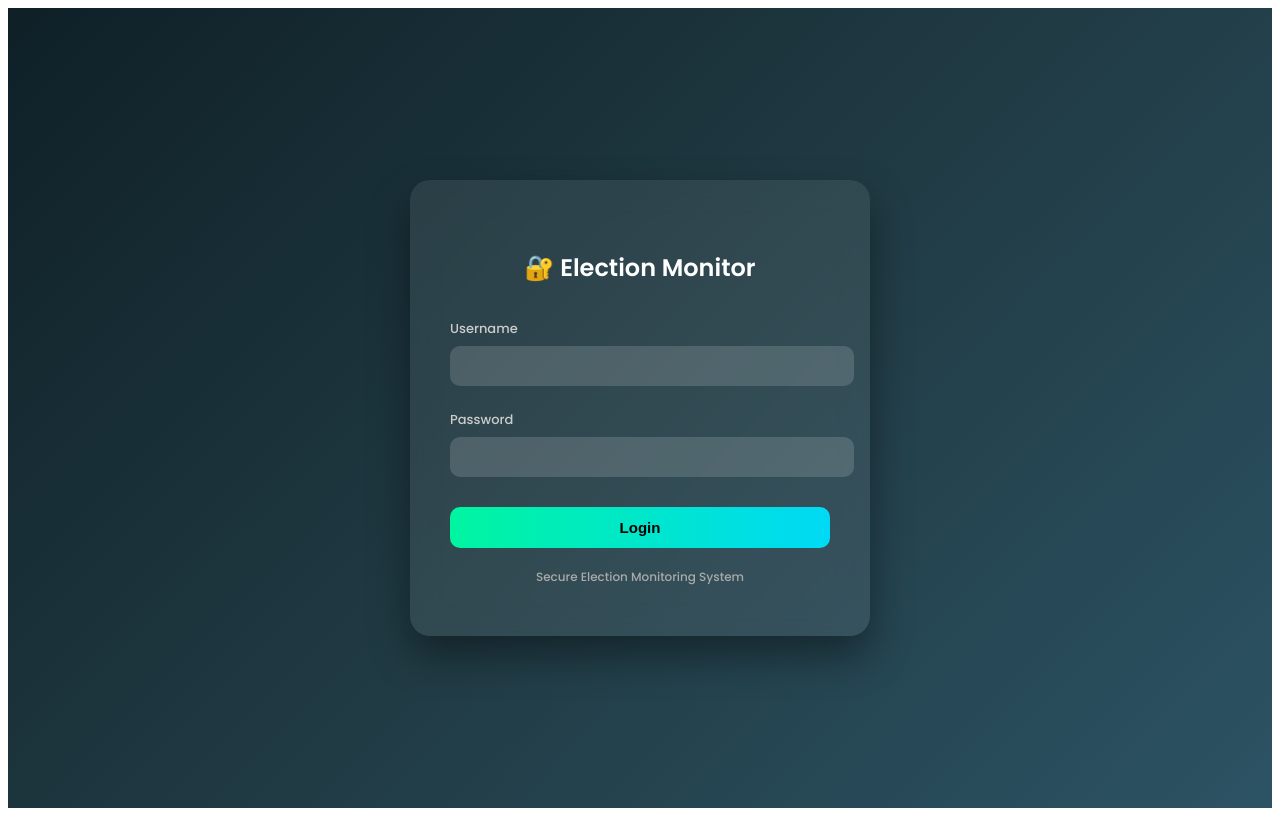
After one commit to Nishant607/Real-time-Election-Data-Monitoring-System, a Django app: page /login/ in a window 1280 px wide. The commit adds this page. Run offline with Django 5.2, Linux system fonts and the light colour scheme.

Commit message:
Milestone 60%: Implemented dynamic analytics dashboard, leading candidate detection, vote percentage with progress bars, alert severity system with resolve feature, auto-refresh functionality, and authentication (login/logout with session protection)

```diff
--- /dev/null
+++ b/core/static/core/css/login.css
@@ -0,0 +1,90 @@
+
+.login-wrapper {
+    font-family: 'Poppins', sans-serif;
+    height: 100vh;
+    display: flex;
+    justify-content: center;
+    align-items: center;
+    background: linear-gradient(135deg, #0f2027, #203a43, #2c5364);
+}
+
+.login-box {
+    width: 380px;
+    padding: 50px 40px;
+    border-radius: 20px;
+    background: rgba(255, 255, 255, 0.08);
+    backdrop-filter: blur(15px);
+    box-shadow: 0 20px 40px rgba(0,0,0,0.4);
+    text-align: center;
+    animation: fadeIn 0.8s ease-in-out;
+}
+
+@keyframes fadeIn {
+    from { opacity: 0; transform: translateY(30px); }
+    to { opacity: 1; transform: translateY(0); }
+}
+
+.login-box h2 {
+    color: white;
+    margin-bottom: 30px;
+    font-weight: 600;
+}
+
+.input-group {
+    margin-bottom: 20px;
+    text-align: left;
+}
+
+.input-group label {
+    color: #ccc;
+    font-size: 13px;
+}
+
+.input-group input {
+    width: 100%;
+    padding: 12px;
+    margin-top: 6px;
+    border: none;
+    border-radius: 10px;
+    outline: none;
+    font-size: 14px;
+    background: rgba(255,255,255,0.15);
+    color: white;
+    transition: 0.3s;
+}
+
+.input-group input:focus {
+    background: rgba(255,255,255,0.25);
+    box-shadow: 0 0 8px #00d9f5;
+}
+
+button {
+    width: 100%;
+    padding: 12px;
+    border: none;
+    border-radius: 10px;
+    margin-top: 10px;
+    font-size: 15px;
+    font-weight: 600;
+    cursor: pointer;
+    background: linear-gradient(90deg, #00f5a0, #00d9f5);
+    color: black;
+    transition: 0.3s;
+}
+
+button:hover {
+    transform: translateY(-3px);
+    box-shadow: 0 10px 20px rgba(0,0,0,0.3);
+}
+
+.error {
+    color: #ff4d4d;
+    margin-bottom: 15px;
+    font-size: 13px;
+}
+
+.footer-text {
+    margin-top: 20px;
+    font-size: 12px;
+    color: #aaa;
+}
--- /dev/null
+++ b/core/templates/login.html
@@ -0,0 +1,45 @@
+{% load static %}
+<!DOCTYPE html>
+<html>
+<head>
+    <title>Election Monitor Login</title>
+    <link rel="stylesheet" href="{% static 'core/css/login.css' %}">
+    <link href="https://fonts.googleapis.com/css2?family=Poppins:wght@300;500;600;700&display=swap" rel="stylesheet">
+</head>
+
+<body>
+
+<div class="login-wrapper">
+
+    <div class="login-box">
+        <h2>🔐 Election Monitor</h2>
+
+        {% if error %}
+            <div class="error">{{ error }}</div>
+        {% endif %}
+
+        <form method="post">
+            {% csrf_token %}
+
+            <div class="input-group">
+                <label>Username</label>
+                <input type="text" name="username" required>
+            </div>
+
+            <div class="input-group">
+                <label>Password</label>
+                <input type="password" name="password" required>
+            </div>
+
+            <button type="submit">Login</button>
+        </form>
+
+        <div class="footer-text">
+            Secure Election Monitoring System
+        </div>
+    </div>
+
+</div>
+
+</body>
+</html>
--- a/core/urls.py
+++ b/core/urls.py
@@ -1,8 +1,10 @@
 from django.urls import path
-from .views import dashboard,alerts_page
-
+from .views import dashboard, alerts_page, resolve_alert, login_view, logout_view
 
 urlpatterns = [
     path("", dashboard, name="dashboard"),
-    path("alerts/",alerts_page, name="alerts"),\
+    path("alerts/", alerts_page, name="alerts"),
+    path("resolve/<int:alert_id>/", resolve_alert, name="resolve_alert"),
+    path("login/", login_view, name="login"),
+    path("logout/", logout_view, name="logout"),
 ]
--- a/core/views.py
+++ b/core/views.py
@@ -1,7 +1,13 @@
 from django.shortcuts import render
 from .models import Election, VoteRecord, Candidate, Alert
 from django.db.models import Sum
+from django.shortcuts import redirect
+from django.contrib.auth.decorators import login_required
+from django.contrib.auth import authenticate, login, logout
+from django.shortcuts import redirect
+from django.contrib.auth.models import Group
 
+@login_required
 def dashboard(request):
     elections = Election.objects.all()
     selected_election_id = request.GET.get('election')
@@ -14,13 +20,33 @@ def dashboard(request):
         candidates = Candidate.objects.all()
         vote_records = VoteRecord.objects.all()
 
+    # 🔥 Total Votes
     total_votes = vote_records.aggregate(total=Sum('votes'))['total'] or 0
 
+    # 🔥 Candidate Vote Aggregation
     candidate_votes = (
         vote_records
-        .values('candidate__name', 'candidate__party')
+        .values('candidate__id', 'candidate__name', 'candidate__party')
         .annotate(total_votes=Sum('votes'))
+        .order_by('-total_votes')
     )
+
+    # 🔥 Convert to list (important for modification)
+    candidate_votes = list(candidate_votes)
+
+    # 🔥 Add Percentage
+    for c in candidate_votes:
+        if total_votes > 0:
+            c['percentage'] = round((c['total_votes'] / total_votes) * 100, 2)
+        else:
+            c['percentage'] = 0
+
+    # 🔥 Leading Candidate
+    leading_candidate = candidate_votes[0] if candidate_votes else None
+
+    # 🔥 Chart Data
+    chart_labels = [c['candidate__name'] for c in candidate_votes]
+    chart_data = [c['total_votes'] for c in candidate_votes]
 
     context = {
         'elections': elections.count(),
@@ -30,7 +56,10 @@ def dashboard(request):
         'votes': total_votes,
         'alerts': Alert.objects.filter(status='Active').count(),
         'recent_alerts': Alert.objects.order_by('-created_at')[:5],
-        'candidate_votes': candidate_votes
+        'candidate_votes': candidate_votes,
+        'leading_candidate': leading_candidate,
+        'chart_labels': chart_labels,
+        'chart_data': chart_data
     }
 
     return render(request, 'dashboard.html', context)
@@ -39,3 +68,32 @@ def dashboard(request):
 def alerts_page(request):
     alerts = Alert.objects.all().order_by('-created_at')
     return render(request, 'alerts.html', {'alerts': alerts})
+
+
+def resolve_alert(request, alert_id):
+    alert = Alert.objects.get(id=alert_id)
+    alert.status = "Resolved"
+    alert.save()
+    return redirect('alerts')
+
+
+
+def login_view(request):
+    if request.method == "POST":
+        username = request.POST.get("username")
+        password = request.POST.get("password")
+
+        user = authenticate(request, username=username, password=password)
+
+        if user is not None:
+            login(request, user)
+            return redirect('dashboard')
+        else:
+            return render(request, 'login.html', {'error': 'Invalid Credentials'})
+
+    return render(request, 'login.html')
+
+
+def logout_view(request):
+    logout(request)
+    return redirect('login')
--- a/election_monitor/settings.py
+++ b/election_monitor/settings.py
@@ -122,3 +122,9 @@ STATIC_URL = 'static/'
 # https://docs.djangoproject.com/en/5.2/ref/settings/#default-auto-field
 
 DEFAULT_AUTO_FIELD = 'django.db.models.BigAutoField'
+
+
+
+LOGIN_URL = '/login/'
+LOGIN_REDIRECT_URL = '/'
+LOGOUT_REDIRECT_URL = '/login/'
```
Also changed, not shown: core/static/core/css/dashboard.css (+138 -91 lines), core/static/core/js/dashboard.js (+5 -4 lines), core/templates/alerts.html (+23 -6 lines), core/templates/dashboard.html (+62 -15 lines), db.sqlite3.
